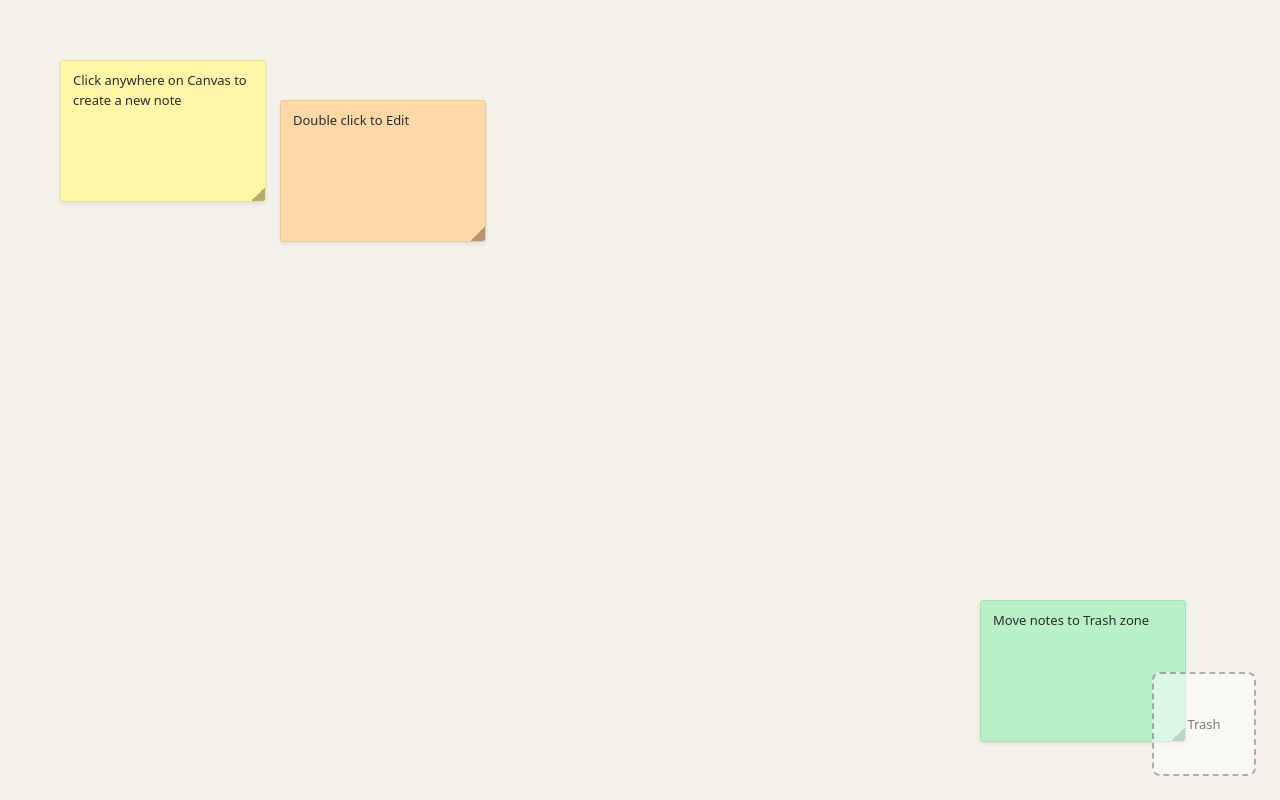
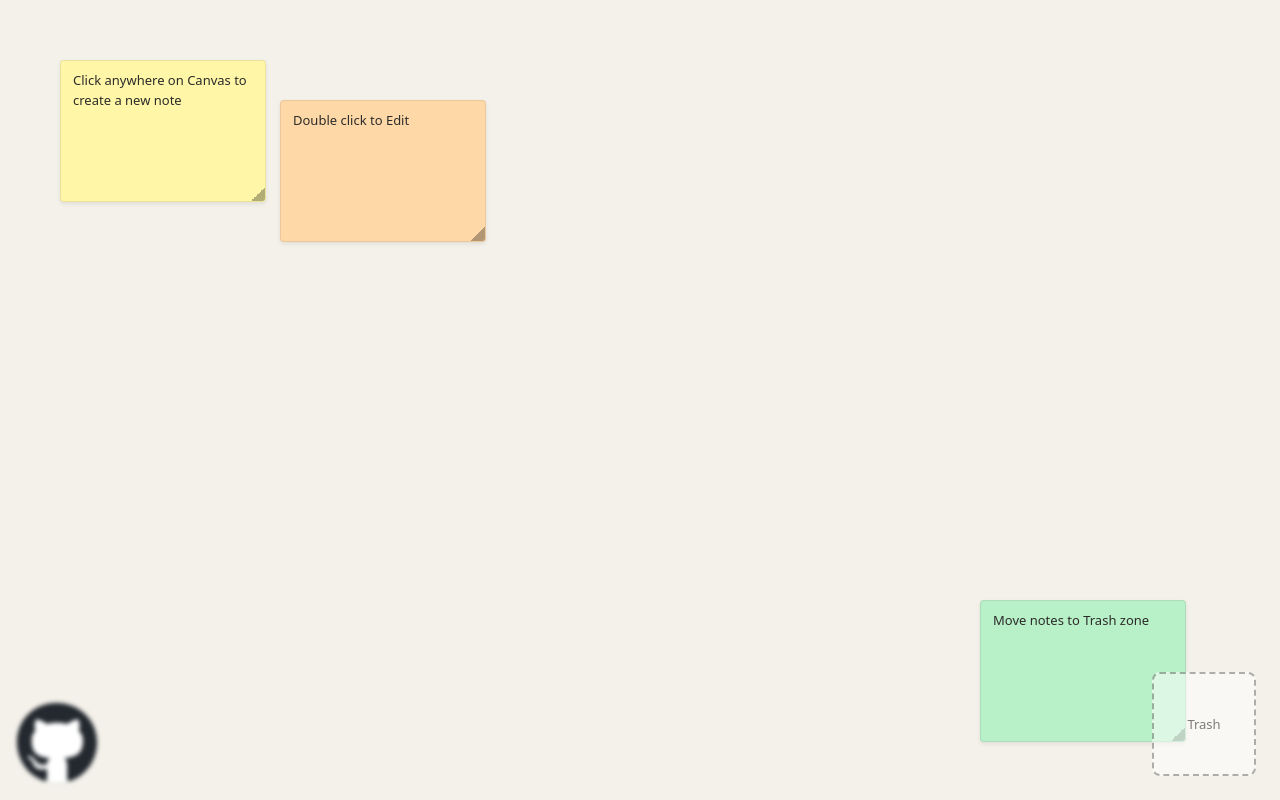
Before and after one commit to arsian/tempo-software-sticky-note, a React (Vite) app: page / in a window 1280 px wide. Built offline with nearby package versions, Linux system fonts and the light colour scheme.

Commit message:
adds to:github action button

```diff
--- a/package.json
+++ b/package.json
@@ -12,7 +12,8 @@
   },
   "dependencies": {
     "react": "^19.2.5",
-    "react-dom": "^19.2.5"
+    "react-dom": "^19.2.5",
+    "react-icons": "^5.6.0"
   },
   "devDependencies": {
     "@eslint/js": "^10.0.1",
--- a/src/Canvas.tsx
+++ b/src/Canvas.tsx
@@ -3,7 +3,9 @@ import Note from "./Note";
 import type { Note as NoteT } from "./types";
 import { notesReducer } from "./reducer";
 import { initialNotes, MIN_NOTE_DIMS } from "./fixtures";
+import { FaGithub } from "react-icons/fa";
 
+<FaGithub size={20} />;
 const STORE_KEY = "sticky-notes";
 const loadNotes = (): NoteT[] => {
   try {
@@ -103,6 +105,15 @@ const Canvas = () => {
       <div ref={trashRef} className="trash">
         Trash
       </div>
+      <a
+        className="github-link"
+        href="https://github.com/arsian/tempo-software-sticky-note"
+        target="_blank"
+        rel="noopener noreferrer"
+        aria-label="View source on GitHub"
+      >
+        <FaGithub size={90} />
+      </a>
     </div>
   );
 };
--- a/src/index.css
+++ b/src/index.css
@@ -111,3 +111,30 @@ body {
 .note-body:not([readonly]) {
   cursor: text;
 }
+
+/* AI generated */
+.github-link {
+  position: absolute;
+  bottom: 16px;
+  left: 16px;
+  width: 80px;
+  height: 80px;
+  display: flex;
+  align-items: center;
+  justify-content: center;
+  background: white;
+  border: 1px solid rgba(0, 0, 0, 0.15);
+  border-radius: 50%;
+  color: #24292f;
+  filter: blur(2px);
+  text-decoration: none;
+  transition:
+    background 120ms,
+    transform 120ms;
+}
+
+.github-link:hover {
+  filter: blur(0px);
+  background: #f0f0f0;
+  transform: scale(1.25);
+}
```
Also changed, not shown: 1 other file (tests, documents, lock files or other folders).
